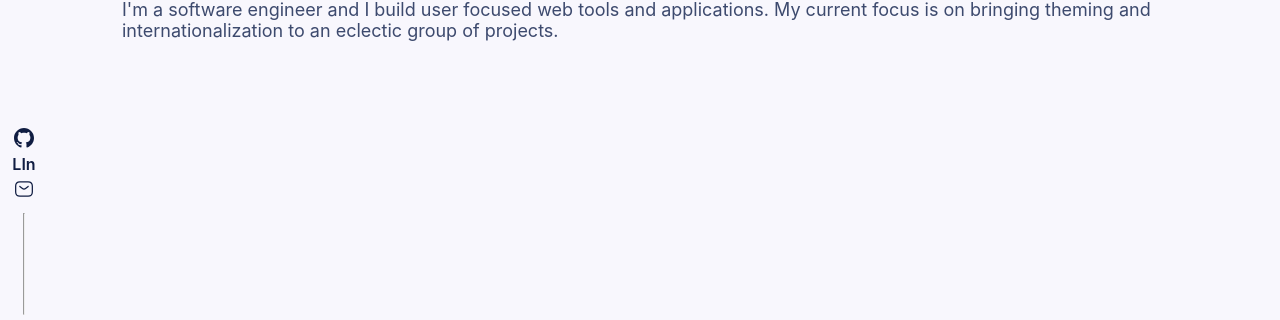
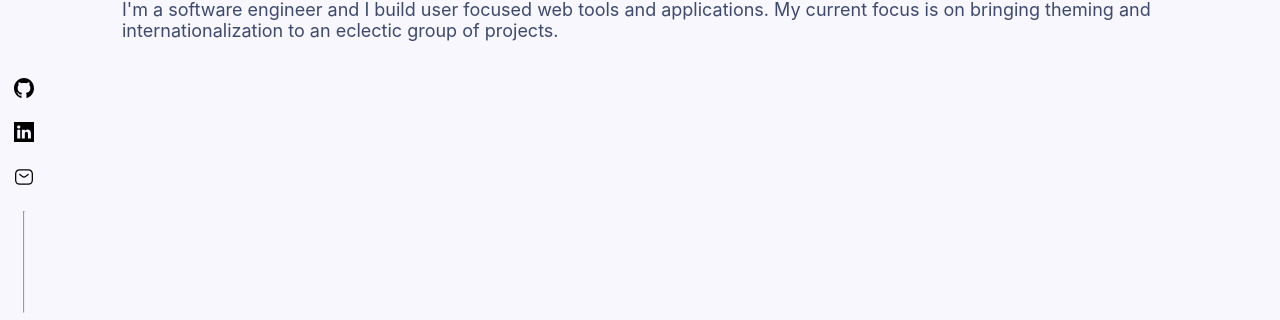
Before and after one commit to BryanAM/portfolio, a React (Create React App) app: page / in a window 1280 px wide. Shown: the part 477-797 px from the top of the page. Built offline with nearby package versions, Linux system fonts and the light colour scheme.

Commit message:
finished socal pole icons and animations

```diff
--- a/src/components/SocialPole/SocialPole.jsx
+++ b/src/components/SocialPole/SocialPole.jsx
@@ -1,6 +1,9 @@
 import React from 'react';
-import { ReactComponent as GithubIcon } from '../../assets/pictograms/github.svg';
-import { ReactComponent as EmailIcon } from '../../assets/pictograms/sms.svg';
+import { motion } from 'framer-motion';
+import GithubIcon from '../../assets/pictograms/github.svg';
+import EmailIcon from '../../assets/pictograms/sms.svg';
+import LinkedInIcon from '../../assets/pictograms/linkedin.svg';
+import Stack from '../Stack/Stack';
 import './socialPole.scss';
 
 function SocialPole() {
@@ -9,12 +12,18 @@ function SocialPole() {
   };
 
   return (
-    <div className="social-pole">
-      <a href="https://github.com/BryanAM" aria-label="github link" target="_blank" rel="noopener noreferrer"><GithubIcon className="social-pole-github-icon" /></a>
-      <a href="https://www.linkedin.com/in/bryanaument/" target="_blank" rel="noopener noreferrer">LIn</a>
-      <button className="social-pole-mail-button" type="button" aria-label="email button" onClick={handleOnClick}><EmailIcon className="social-pole-email-icon" /></button>
+    <Stack className="social-pole" verticalSpacing={10} flexDirection="column" alignContent="center">
+      <motion.a whileHover={{ scale: 1.2 }} whileTap={{ scale: 0.9 }} href="https://github.com/BryanAM" className="social-pole-link" aria-label="github link" target="_blank" rel="noopener noreferrer">
+        <img src={GithubIcon} alt="github" className="social-pole-github-icon" />
+      </motion.a>
+      <motion.a whileHover={{ scale: 1.2 }} whileTap={{ scale: 0.9 }} href="https://www.linkedin.com/in/bryanaument/" className="social-pole-link" aria-label="github link" target="_blank" rel="noopener noreferrer">
+        <img src={LinkedInIcon} alt="github" className="social-pole-github-icon" />
+      </motion.a>
+      <motion.button whileHover={{ scale: 1.2 }} whileTap={{ scale: 0.9 }} className="social-pole-mail-button" type="button" aria-label="email button" onClick={handleOnClick}>
+        <img src={EmailIcon} alt="email" className="social-pole-email-icon" />
+      </motion.button>
       <hr className="social-pole-bar" />
-    </div>
+    </Stack>
   );
 }
 
--- a/src/components/SocialPole/socialPole.scss
+++ b/src/components/SocialPole/socialPole.scss
@@ -5,6 +5,10 @@
   display: none;
   flex-direction: column;
   padding: 0 variables.$rhythm;
+
+  a.social-pole-link {
+    border-bottom: none;
+  }
 
   &-github-icon {
     width: 20px;
@@ -26,6 +30,7 @@
 
   &-bar {
     height: 100px;
+    width: 0;
   }
 }
 
```
Also changed, not shown: src/assets/pictograms/linkedin.svg (added).
